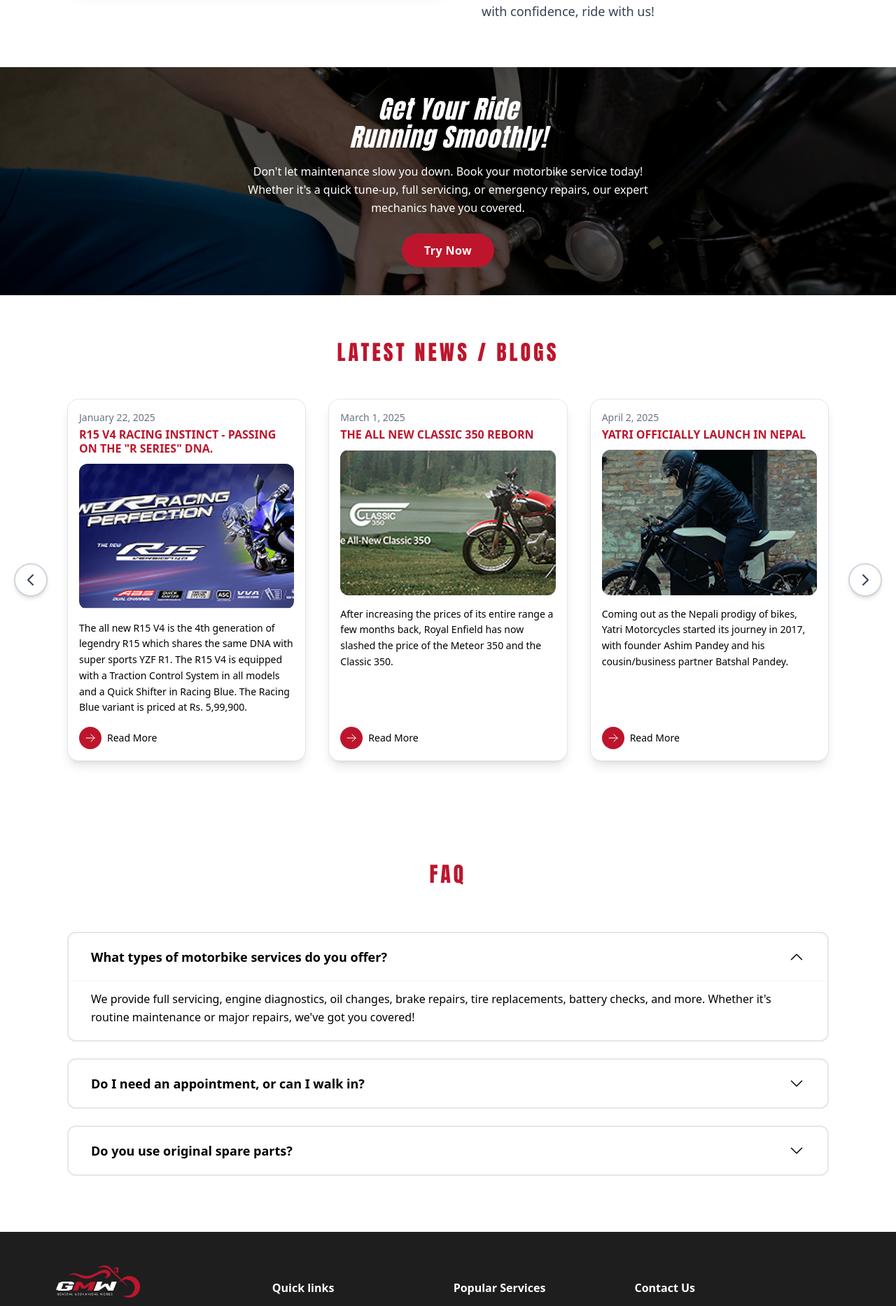
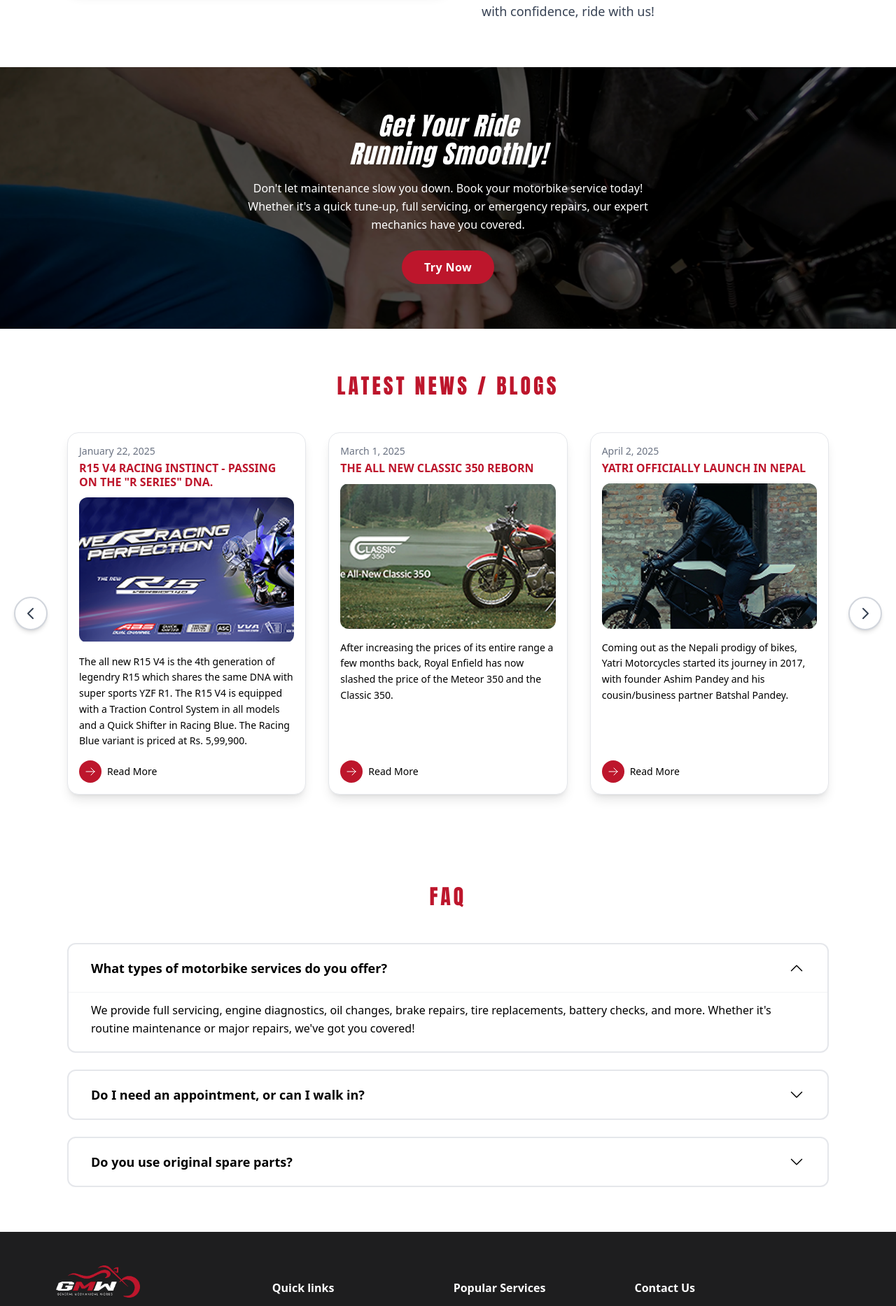
Before and after one commit to Nivesh26/General-Mechanical-Works, a React (Vite) app in the folder Frontend/: page / in a window 1280 px wide. Shown: the part 3987-5854 px from the top of the page at 70% size. Built offline with nearby package versions, Linux system fonts and the light colour scheme; a web font is replaced by a local one.

Commit message:
Update CTA, Faq, and Offer components for improved layout; adjust padding and margins for better visual consistency and user experience.

```diff
--- a/Frontend/src/UserComponent/CTA.tsx
+++ b/Frontend/src/UserComponent/CTA.tsx
@@ -4,7 +4,7 @@ import CtaImg from "../assets/Cta.png";
 const CTA = () => {
   return (
     <section
-      className="relative w-full min-h-[260px] sm:min-h-[300px] flex items-center justify-center bg-cover bg-center bg-no-repeat py-8 sm:py-10"
+      className="relative w-full min-h-[260px] sm:min-h-[300px] flex items-center justify-center bg-cover bg-center bg-no-repeat py-12 sm:py-16"
       style={{ backgroundImage: `url(${CtaImg})` }}
     >
       {/* Dark overlay for text readability */}
--- a/Frontend/src/UserComponent/Faq.tsx
+++ b/Frontend/src/UserComponent/Faq.tsx
@@ -30,8 +30,8 @@ const Faq = () => {
   };
 
   return (
-    <section className="w-full py-16 sm:py-20 bg-white overflow-hidden">
-      <h2 className="text-center text-primary text-2xl sm:text-3xl font-sec font-bold tracking-[4px] uppercase mb-14 sm:mb-16">
+    <section className="w-full py-12 sm:py-16 bg-white overflow-hidden">
+      <h2 className="text-center text-primary text-2xl sm:text-3xl font-sec font-bold tracking-[4px] uppercase mb-10 sm:mb-12">
         FAQ
       </h2>
 
--- a/Frontend/src/UserComponent/Offer.tsx
+++ b/Frontend/src/UserComponent/Offer.tsx
@@ -52,7 +52,7 @@ const Offer = () => {
           {offers.map((offer) => (
             <div
               key={offer.id}
-              className="rounded-2xl overflow-hidden shadow-lg border border-gray-200"
+              className="rounded-2xl overflow-hidden shadow-lg border border-gray-200 cursor-pointer"
             >
               <img
                 src={offer.image}
```
